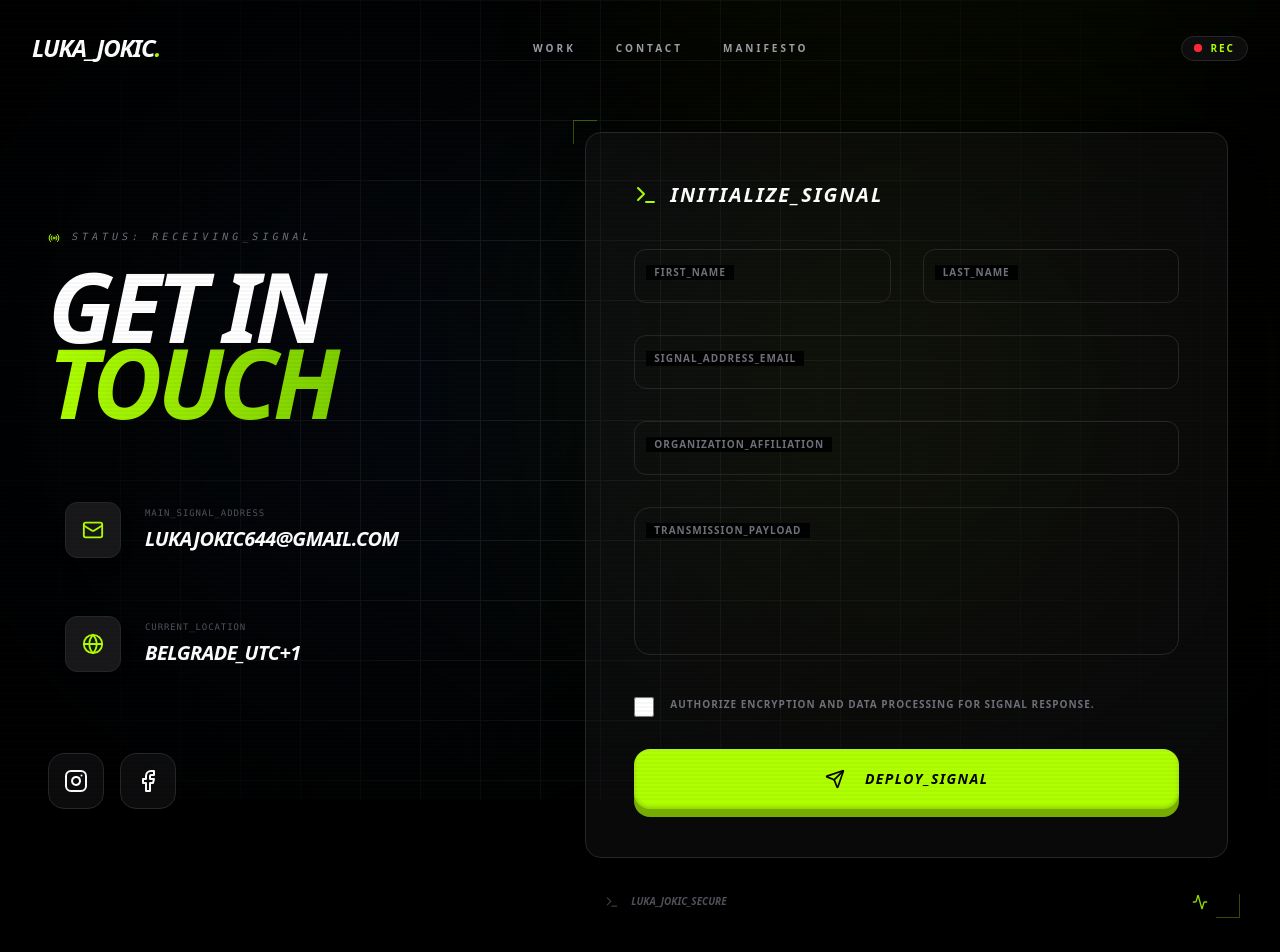
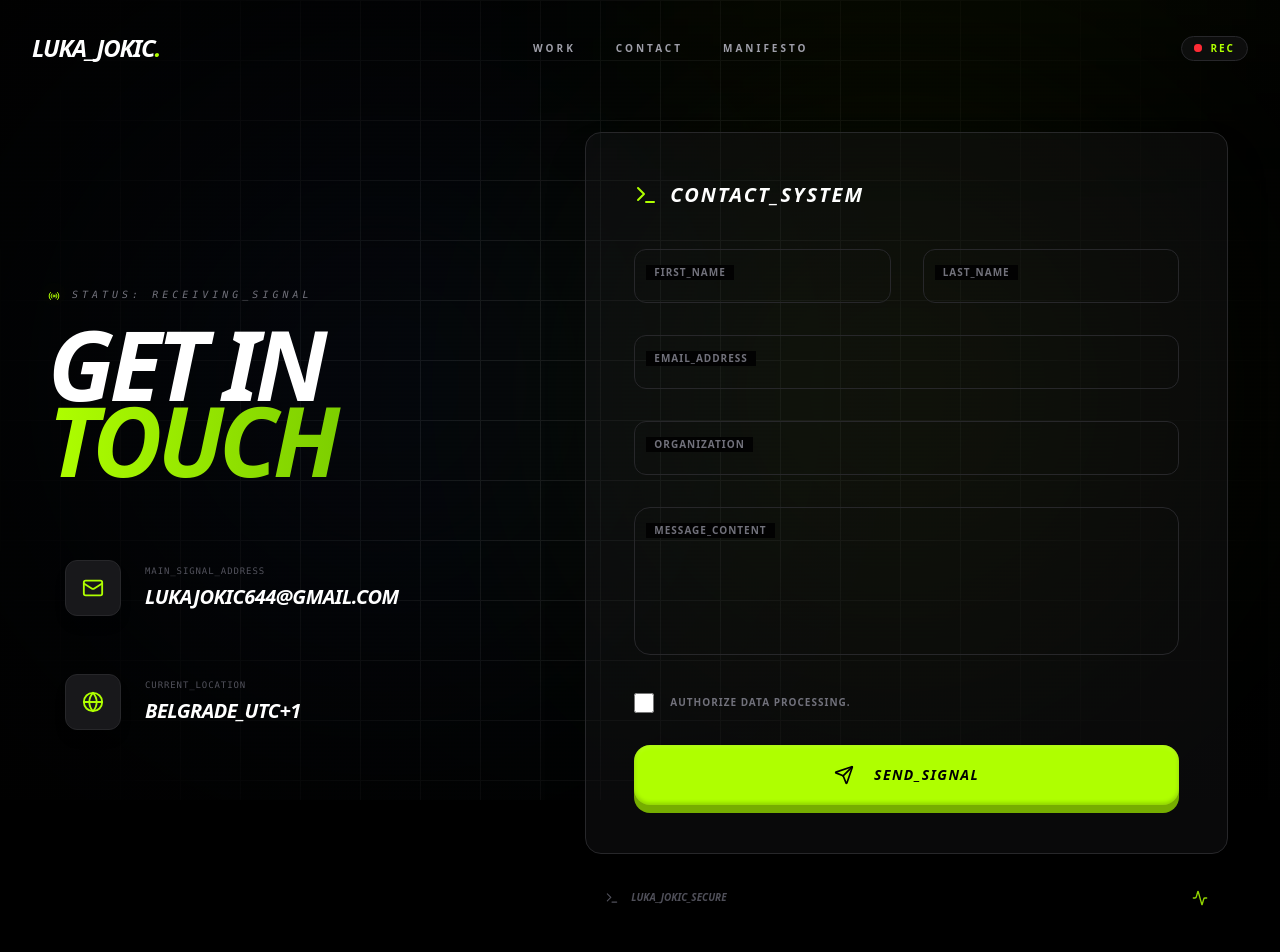
Before and after one commit to LonelyCowboy94/liternix-studio, a Next.js app: page /contact in a window 1280 px wide. Shown: the top 952 px of the page. Built offline with nearby package versions, Linux system fonts and the light colour scheme.

Commit message:
Fix: messages

```diff
--- a/app/(public)/contact/page.tsx
+++ b/app/(public)/contact/page.tsx
@@ -6,18 +6,9 @@ import Footer from "@/components/public/Footer";
 import AmbientBackground from "@/components/public/AmbientBackground";
 import ContactForm from "@/components/public/ContactForm";
 import { Radio, Mail, Globe, Instagram, Facebook, Terminal, Activity } from "lucide-react";
-import { useSearchParams } from "next/navigation";
 
+// Sklonili smo čitanje URL-a odavde i prebacili ga u samu formu
 function ContactContent() {
-  const searchParams = useSearchParams();
-
-  // Izvlačimo podatke iz Magic Link-a
-  const prefillData = {
-    email: searchParams.get("email") || "",
-    firstName: searchParams.get("fn") || "",
-    lastName: searchParams.get("ln") || "",
-  };
-
   const contactDetails = [
     {
       label: "Main_Signal_Address",
@@ -52,7 +43,6 @@ function ContactContent() {
     <main className="relative z-10 pt-32 pb-20 md:pb-40 px-6 md:px-12">
       <div className="max-w-7xl mx-auto grid grid-cols-1 lg:grid-cols-12 gap-12 lg:gap-24">
 
-        {/* LEFT COLUMN */}
         <div className="lg:col-span-5 flex flex-col justify-center">
           <header className="space-y-6 mb-16 animate-reveal opacity-0">
             <div className="flex items-center gap-3">
@@ -75,51 +65,28 @@ function ContactContent() {
 
           <div className="space-y-6">
             {contactDetails.map((item, idx) => (
-              <a
-                key={idx}
-                href={item.href}
-                target={item.label === "Current_Location" ? "_blank" : undefined}
-                rel="noopener noreferrer"
-                className="group perspective-1000 flex items-center gap-6 p-4 rounded-2xl border border-transparent hover:bg-zinc-900/40 transition-all duration-300"
-              >
-                <div className={`rotateY-card w-14 h-14 bg-zinc-900 border border-zinc-800 rounded-xl flex items-center justify-center shadow-lg group-hover:border-[#afff00]/50 group-hover:shadow-[#afff00]/10 transition-all ${item.loadClass}`}>
+              <a key={idx} href={item.href} target={item.label === "Current_Location" ? "_blank" : undefined} rel="noopener noreferrer" className="group flex items-center gap-6 p-4 rounded-2xl border border-transparent hover:bg-zinc-900/40 transition-all duration-300">
+                <div className={`w-14 h-14 bg-zinc-900 border border-zinc-800 rounded-xl flex items-center justify-center shadow-lg group-hover:border-[#afff00]/50 transition-all ${item.loadClass}`}>
                   {item.icon}
                 </div>
-
                 <div className="animate-reveal opacity-0" style={{ animationDelay: `${0.6 + idx * 0.2}s` }}>
                   <p className="text-[9px] font-mono text-zinc-600 uppercase tracking-widest mb-1">{item.label}</p>
-                  <p className="text-lg md:text-xl font-black uppercase italic tracking-tight group-hover:text-[#afff00] transition-colors">
-                    {item.value}
-                  </p>
-                </div>
-              </a>
-            ))}
-          </div>
-
-          <div className="flex gap-4 mt-12 md:mt-16">
-            {socialLinks.map((soc, i) => (
-              <a key={i} href={soc.href} target="_blank" rel="noopener noreferrer" className="group perspective-1000">
-                <div className={`rotateY-card w-14 h-14 bg-zinc-900/50 border border-zinc-800 rounded-2xl flex items-center justify-center hover:border-[#afff00] hover:text-[#afff00] group-hover:bg-zinc-900 transition-all ${soc.load}`}>
-                  {soc.icon}
+                  <p className="text-lg md:text-xl font-black uppercase italic tracking-tight group-hover:text-[#afff00] transition-colors">{item.value}</p>
                 </div>
               </a>
             ))}
           </div>
         </div>
 
-        {/* RIGHT COLUMN: FORM (Prosleđujemo prefill podatke) */}
         <div className="lg:col-span-7 relative animate-reveal opacity-0 delay-2">
-           <div className="absolute -top-2 -left-2 w-6 h-6 border-t border-l border-[#afff00]/30 pointer-events-none" />
-           <div className="absolute -bottom-2 -right-2 w-6 h-6 border-b border-r border-[#afff00]/30 pointer-events-none" />
-
            <div className="p-1 backdrop-blur-xl">
-              <ContactForm prefill={prefillData} />
+              {/* OVO JE BITNO: Nema više prefill propa, ContactForm će sam pročitati URL */}
+              <ContactForm />
            </div>
-
            <div className="mt-8 flex items-center justify-between px-6">
-              <div className="flex items-center gap-3">
-                <Terminal size={14} className="text-zinc-700" />
-                <span className="text-[10px] font-bold text-zinc-600 uppercase italic">LUKA_JOKIC_SECURE</span>
+              <div className="flex items-center gap-3 text-zinc-600">
+                <Terminal size={14} />
+                <span className="text-[10px] font-bold uppercase italic">LUKA_JOKIC_SECURE</span>
               </div>
               <Activity size={16} className="text-[#afff00] animate-pulse" />
            </div>
@@ -134,14 +101,8 @@ export default function GetInTouchPage() {
     <div className="min-h-screen bg-black text-white selection:bg-[#afff00] selection:text-black overflow-x-hidden">
       <AmbientBackground />
       <Header />
-
-      {/* SearchParams zahtevaju Suspense u Next.js 13+ */}
-      <Suspense fallback={<div className="h-screen flex items-center justify-center text-[#afff00]">INITIALIZING_SIGNAL...</div>}>
-        <ContactContent />
-      </Suspense>
-
+      <ContactContent />
       <Footer />
-      <div className="fixed inset-0 pointer-events-none z-100 opacity-[0.03] bg-[linear-gradient(rgba(18,16,16,0)_50%,rgba(0,0,0,1)_50%)] bg-size-[100%_4px]" />
     </div>
   );
 }
--- a/components/public/ContactForm.tsx
+++ b/components/public/ContactForm.tsx
@@ -1,7 +1,7 @@
 "use client";
 
 import { useState, useEffect, Suspense } from "react";
-import { useSearchParams } from "next/navigation"; // Koristimo Next.js hook
+import { useSearchParams } from "next/navigation";
 import { Send, RefreshCw, CheckCircle2, AlertTriangle, Terminal } from "lucide-react";
 import Button3D from "../ui/Button3D";
 
@@ -13,12 +13,11 @@ interface FormErrors {
   consent?: string;
 }
 
-// Unutrašnja komponenta forme koja čita parametre
+// Odvajamo logiku forme u unutrašnju komponentu zbog Suspense-a
 function FormInner() {
   const searchParams = useSearchParams();
   const [status, setStatus] = useState<"idle" | "loading" | "success" | "error">("idle");
   const [errors, setErrors] = useState<FormErrors>({});
-
   const [formData, setFormData] = useState({
     firstName: "",
     lastName: "",
@@ -28,18 +27,18 @@ function FormInner() {
     consent: false,
   });
 
-  // GLAVNA LOGIKA ZA AUTO-FILL
+  // AUTO-FILL LOGIKA: Čita iz URL-a (npr. ?email=test&fn=Luka)
   useEffect(() => {
-    const email = searchParams.get("email");
-    const fn = searchParams.get("fn");
-    const ln = searchParams.get("ln");
+    const emailParam = searchParams.get("email");
+    const fnParam = searchParams.get("fn");
+    const lnParam = searchParams.get("ln");
 
-    if (email || fn || ln) {
+    if (emailParam || fnParam || lnParam) {
       setFormData(prev => ({
         ...prev,
-        email: email ?? prev.email,
-        firstName: fn ?? prev.firstName,
-        lastName: ln ?? prev.lastName,
+        email: emailParam || prev.email,
+        firstName: fnParam || prev.firstName,
+        lastName: lnParam || prev.lastName,
       }));
     }
   }, [searchParams]);
@@ -65,7 +64,6 @@ function FormInner() {
   const handleSubmit = async (e: React.FormEvent) => {
     e.preventDefault();
     if (!validate()) return;
-
     setStatus("loading");
     try {
       const res = await fetch("/api/contact", {
@@ -86,98 +84,57 @@ function FormInner() {
     <form onSubmit={handleSubmit} noValidate className="space-y-8">
         <div className="grid grid-cols-1 md:grid-cols-2 gap-8">
           <div className="relative group">
-            <input
-              type="text"
-              placeholder=" "
-              className={`peer w-full bg-transparent border p-4 rounded-xl outline-none transition-all text-sm font-bold uppercase italic ${errors.firstName ? 'border-red-500 text-red-500' : 'border-zinc-800 focus:border-[#afff00] text-white'}`}
-              value={formData.firstName}
-              onChange={(e) => setFormData({ ...formData, firstName: e.target.value })}
-            />
+            <input type="text" placeholder=" " className={`peer w-full bg-transparent border p-4 rounded-xl outline-none transition-all text-sm font-bold uppercase italic ${errors.firstName ? 'border-red-500 text-red-500' : 'border-zinc-800 focus:border-[#afff00] text-white'}`} value={formData.firstName} onChange={(e) => setFormData({ ...formData, firstName: e.target.value })} />
             <label className="absolute left-3 -top-2.5 px-2 bg-[#020202] text-[10px] font-black uppercase tracking-widest text-zinc-500 transition-all peer-placeholder-shown:top-4 peer-focus:-top-2.5 peer-focus:text-[#afff00]">First_Name</label>
           </div>
-
           <div className="relative group">
-            <input
-              type="text"
-              placeholder=" "
-              className={`peer w-full bg-transparent border p-4 rounded-xl outline-none transition-all text-sm font-bold uppercase italic ${errors.lastName ? 'border-red-500 text-red-500' : 'border-zinc-800 focus:border-[#afff00] text-white'}`}
-              value={formData.lastName}
-              onChange={(e) => setFormData({ ...formData, lastName: e.target.value })}
-            />
+            <input type="text" placeholder=" " className={`peer w-full bg-transparent border p-4 rounded-xl outline-none transition-all text-sm font-bold uppercase italic ${errors.lastName ? 'border-red-500 text-red-500' : 'border-zinc-800 focus:border-[#afff00] text-white'}`} value={formData.lastName} onChange={(e) => setFormData({ ...formData, lastName: e.target.value })} />
             <label className="absolute left-3 -top-2.5 px-2 bg-[#020202] text-[10px] font-black uppercase tracking-widest text-zinc-500 transition-all peer-placeholder-shown:top-4 peer-focus:-top-2.5 peer-focus:text-[#afff00]">Last_Name</label>
           </div>
         </div>
 
         <div className="relative group">
-          <input
-            type="email"
-            placeholder=" "
-            className={`peer w-full bg-transparent border p-4 rounded-xl outline-none transition-all text-sm font-bold uppercase italic ${errors.email ? 'border-red-500 text-red-500' : 'border-zinc-800 focus:border-[#afff00] text-white'}`}
-            value={formData.email}
-            onChange={(e) => setFormData({ ...formData, email: e.target.value })}
-          />
-          <label className="absolute left-3 -top-2.5 px-2 bg-[#020202] text-[10px] font-black uppercase tracking-widest text-zinc-500 transition-all peer-placeholder-shown:top-4 peer-focus:-top-2.5 peer-focus:text-[#afff00]">Signal_Address_Email</label>
+          <input type="email" placeholder=" " className={`peer w-full bg-transparent border p-4 rounded-xl outline-none transition-all text-sm font-bold uppercase italic ${errors.email ? 'border-red-500 text-red-500' : 'border-zinc-800 focus:border-[#afff00] text-white'}`} value={formData.email} onChange={(e) => setFormData({ ...formData, email: e.target.value })} />
+          <label className="absolute left-3 -top-2.5 px-2 bg-[#020202] text-[10px] font-black uppercase tracking-widest text-zinc-500 transition-all peer-placeholder-shown:top-4 peer-focus:-top-2.5 peer-focus:text-[#afff00]">Email_Address</label>
         </div>
 
         <div className="relative group">
-          <input
-            type="text"
-            placeholder=" "
-            className="peer w-full bg-transparent border border-zinc-800 p-4 rounded-xl outline-none focus:border-[#afff00] transition-all text-sm font-bold uppercase italic text-white"
-            value={formData.company}
-            onChange={(e) => setFormData({ ...formData, company: e.target.value })}
-          />
-          <label className="absolute left-3 -top-2.5 px-2 bg-[#020202] text-[10px] font-black uppercase tracking-widest text-zinc-500 transition-all peer-placeholder-shown:top-4 peer-focus:-top-2.5 peer-focus:text-[#afff00]">Organization_Affiliation</label>
+          <input type="text" placeholder=" " className="peer w-full bg-transparent border border-zinc-800 p-4 rounded-xl outline-none focus:border-[#afff00] transition-all text-sm font-bold uppercase italic text-white" value={formData.company} onChange={(e) => setFormData({ ...formData, company: e.target.value })} />
+          <label className="absolute left-3 -top-2.5 px-2 bg-[#020202] text-[10px] font-black uppercase tracking-widest text-zinc-500 transition-all peer-placeholder-shown:top-4 peer-focus:-top-2.5 peer-focus:text-[#afff00]">Organization</label>
         </div>
 
         <div className="relative group">
-          <textarea
-            placeholder=" "
-            rows={5}
-            className={`peer w-full bg-transparent border p-4 rounded-2xl outline-none transition-all text-sm font-medium leading-relaxed resize-none ${errors.message ? 'border-red-500 text-red-500' : 'border-zinc-800 focus:border-[#afff00] text-white'}`}
-            value={formData.message}
-            onChange={(e) => setFormData({ ...formData, message: e.target.value })}
-          />
-          <label className="absolute left-3 -top-2.5 px-2 bg-[#020202] text-[10px] font-black uppercase tracking-widest text-zinc-500 transition-all peer-placeholder-shown:top-4 peer-focus:-top-2.5 peer-focus:text-[#afff00]">Transmission_Payload</label>
+          <textarea placeholder=" " rows={5} className={`peer w-full bg-transparent border p-4 rounded-2xl outline-none transition-all text-sm font-medium leading-relaxed resize-none ${errors.message ? 'border-red-500 text-red-500' : 'border-zinc-800 focus:border-[#afff00] text-white'}`} value={formData.message} onChange={(e) => setFormData({ ...formData, message: e.target.value })} />
+          <label className="absolute left-3 -top-2.5 px-2 bg-[#020202] text-[10px] font-black uppercase tracking-widest text-zinc-500 transition-all peer-placeholder-shown:top-4 peer-focus:-top-2.5 peer-focus:text-[#afff00]">Message_Content</label>
         </div>
 
         <div className="space-y-2">
           <label className="flex items-center gap-4 cursor-pointer group">
-            <input
-              type="checkbox"
-              className="mt-1 w-5 h-5 rounded border-zinc-800 bg-black text-[#afff00] accent-[#afff00]"
-              checked={formData.consent}
-              onChange={(e) => setFormData({ ...formData, consent: e.target.checked })}
-            />
-            <span className={`text-[10px] uppercase font-bold tracking-widest transition-colors ${errors.consent ? 'text-red-500' : 'text-zinc-500'}`}>
-              Authorize encryption and data processing for signal response.
-            </span>
+            <input type="checkbox" className="w-5 h-5 rounded border-zinc-800 bg-black accent-[#afff00]" checked={formData.consent} onChange={(e) => setFormData({ ...formData, consent: e.target.checked })} />
+            <span className={`text-[10px] uppercase font-bold tracking-widest ${errors.consent ? 'text-red-500' : 'text-zinc-500'}`}>Authorize data processing.</span>
           </label>
         </div>
 
         <Button3D primary type="submit" disabled={status === "loading"} className="w-full italic py-5 rounded-2xl flex items-center justify-center">
-          {status === "loading" ? <RefreshCw className="animate-spin" size={20} /> : <><Send size={20} className="mr-2" /> Deploy_Signal</>}
+          {status === "loading" ? <RefreshCw className="animate-spin" size={20} /> : <><Send size={20} className="mr-2" /> Send_Signal</>}
         </Button3D>
 
         {status === "success" && (
-          <div className="p-4 bg-[#afff00]/10 border border-[#afff00]/30 rounded-xl text-[#afff00] flex items-center gap-3 text-xs font-black uppercase italic tracking-widest">
-            <CheckCircle2 size={18} /> Signal_Delivered.
-          </div>
+          <div className="p-4 bg-[#afff00]/10 border border-[#afff00]/30 rounded-xl text-[#afff00] text-xs font-black uppercase italic">Signal_Delivered.</div>
         )}
     </form>
   );
 }
 
-// Glavna komponenta koja wrap-uje unutrašnju u Suspense
+// Wrapper sa Suspense (Obavezno za useSearchParams u Next.js)
 export default function ContactForm() {
   return (
     <div className="bg-zinc-900/40 p-8 md:p-12 rounded-2xl border border-zinc-800 shadow-2xl backdrop-blur-md relative overflow-hidden">
-      <div className="flex items-center gap-3 mb-10">
+      <div className="flex items-center gap-3 mb-10 text-white">
         <Terminal className="text-[#afff00]" size={24} />
-        <h2 className="text-xl font-black uppercase italic tracking-widest text-white">Initialize_Signal</h2>
+        <h2 className="text-xl font-black uppercase italic tracking-widest">Contact_System</h2>
       </div>
-
-      <Suspense fallback={<div className="text-zinc-600 animate-pulse uppercase font-black text-xs">Loading_Secure_Form...</div>}>
+      <Suspense fallback={<div className="text-[#afff00] animate-pulse">BOOTING_SYSTEM...</div>}>
         <FormInner />
       </Suspense>
     </div>
```
Also changed, not shown: app/(admin)/admin/page.tsx (+29 -16 lines).
